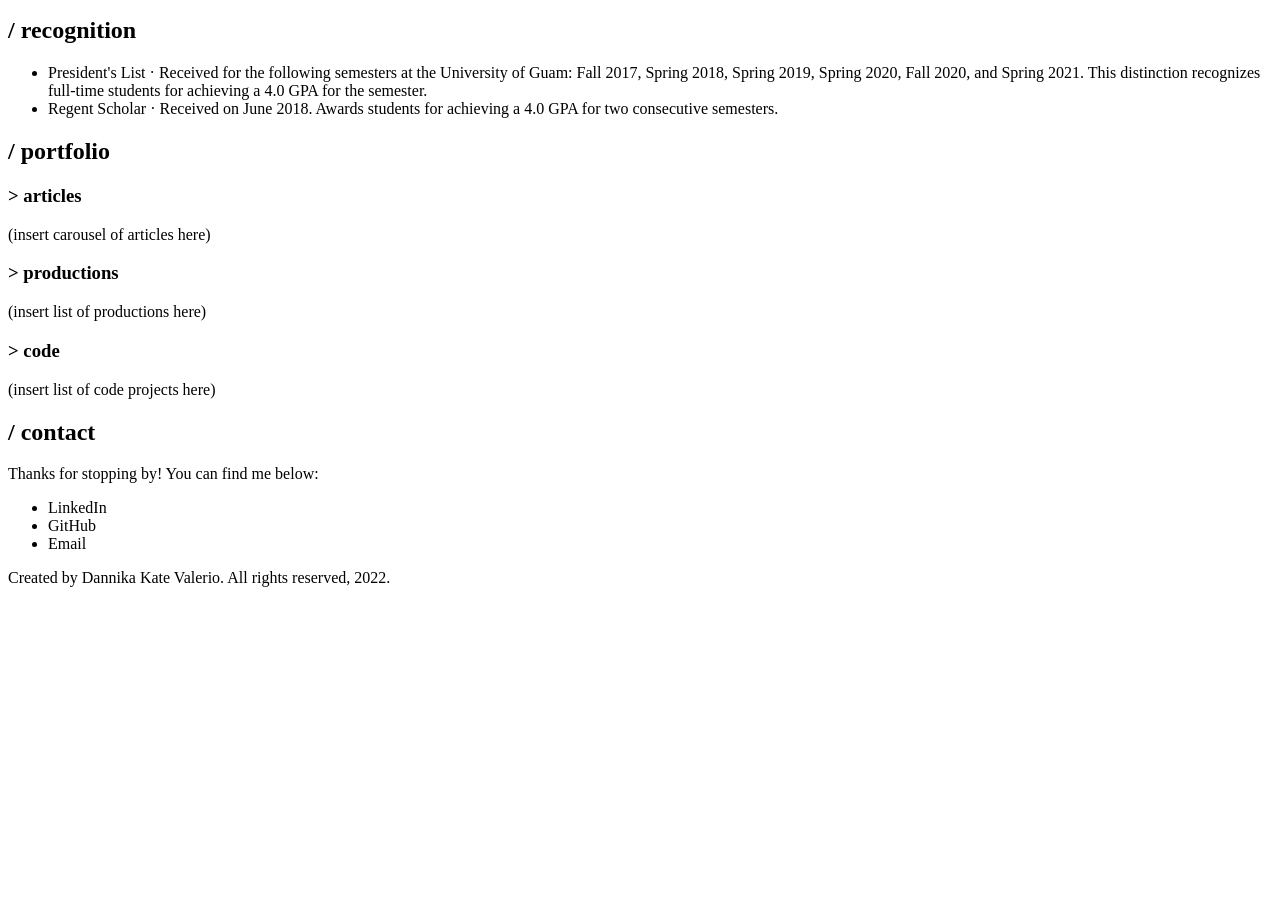
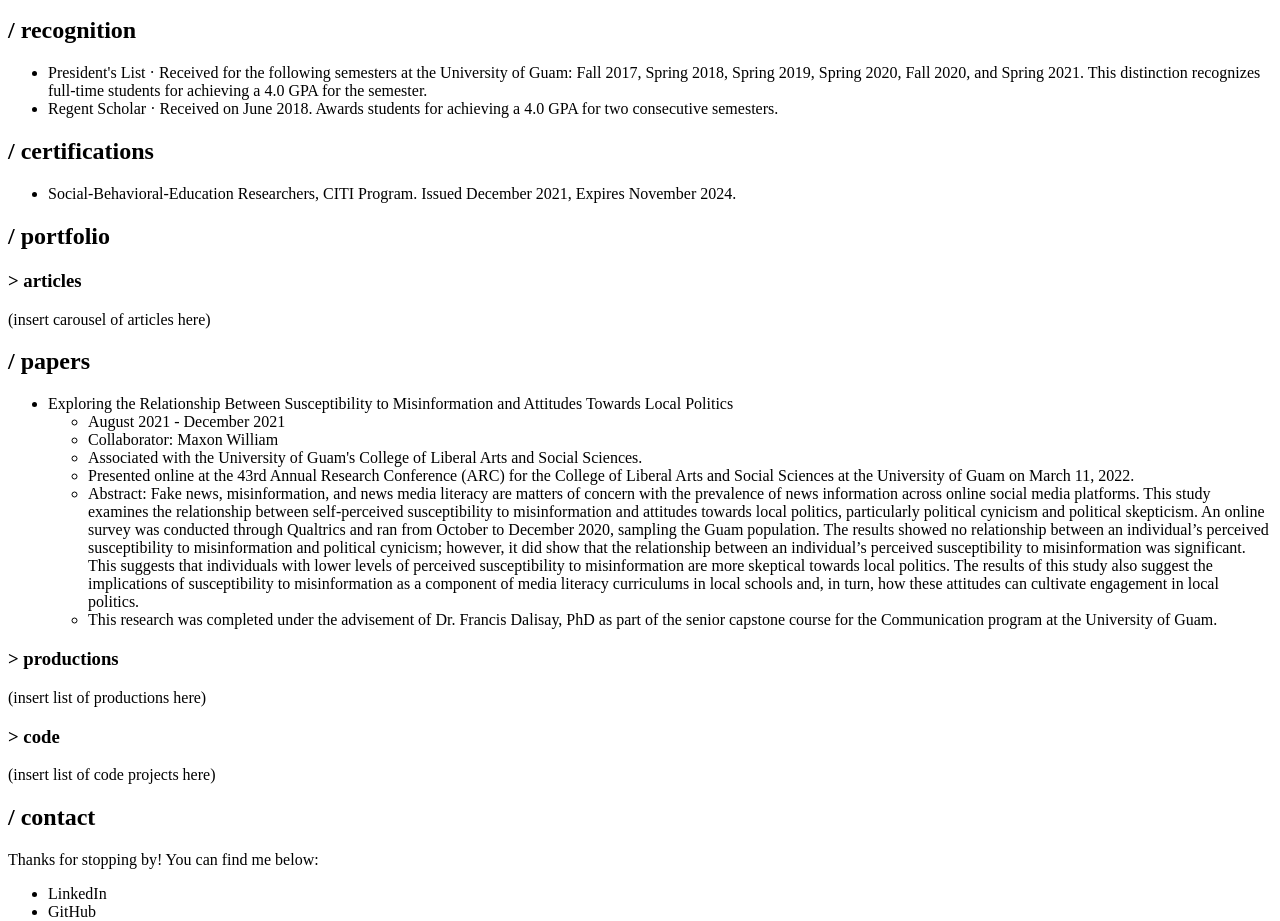
Before and after one commit to dannikate/dannikate.github.io, a React (Create React App) app: page / in a window 1280 px wide. Shown: the part 1060-1981 px from the top of the page. Before the commit the page ends 1663 px from the top, so only its background shows below. Built offline with nearby package versions, Linux system fonts and the light colour scheme.

Commit message:
added new compts to main app

```diff
--- a/src/App.js
+++ b/src/App.js
@@ -4,6 +4,7 @@ import Skills from "./components/Skills"
 import Experience from "./components/Experience"
 import Education from "./components/Education"
 import Recognition from "./components/Recognition"
+import Certification from "./components/Certifications"
 import Portfolio from "./components/Portfolio"
 import Contact from "./components/Contact"
 import Footer from "./components/Footer"
@@ -17,6 +18,7 @@ export default function App() {
             <Experience />
             <Education />
             <Recognition />
+            <Certification />
             <Portfolio />
             <Contact />
             <Footer />
--- a/src/components/Papers.js
+++ b/src/components/Papers.js
@@ -5,7 +5,7 @@ export default function Papers() {
         <div>
             <h2>/ papers</h2>
             <ul>
-                <li>Exploring the Relationship Between Susceptibility to Misinformation and Attitudes Towards Local Politics.</li>
+                <li>Exploring the Relationship Between Susceptibility to Misinformation and Attitudes Towards Local Politics</li>
                     <ul>
                         <li>August 2021 - December 2021</li>
                         <li>Collaborator: Maxon William</li>
--- a/src/components/Portfolio.js
+++ b/src/components/Portfolio.js
@@ -1,5 +1,6 @@
 import React from "react"
 import Articles from "./Articles"
+import Papers from "./Papers"
 import Productions from "./Productions"
 import Code from "./Code"
 
@@ -8,6 +9,7 @@ export default function Portfolio() {
         <div>
             <h2>/ portfolio</h2>
             <Articles />
+            <Papers />
             <Productions />
             <Code />
         </div>
```
